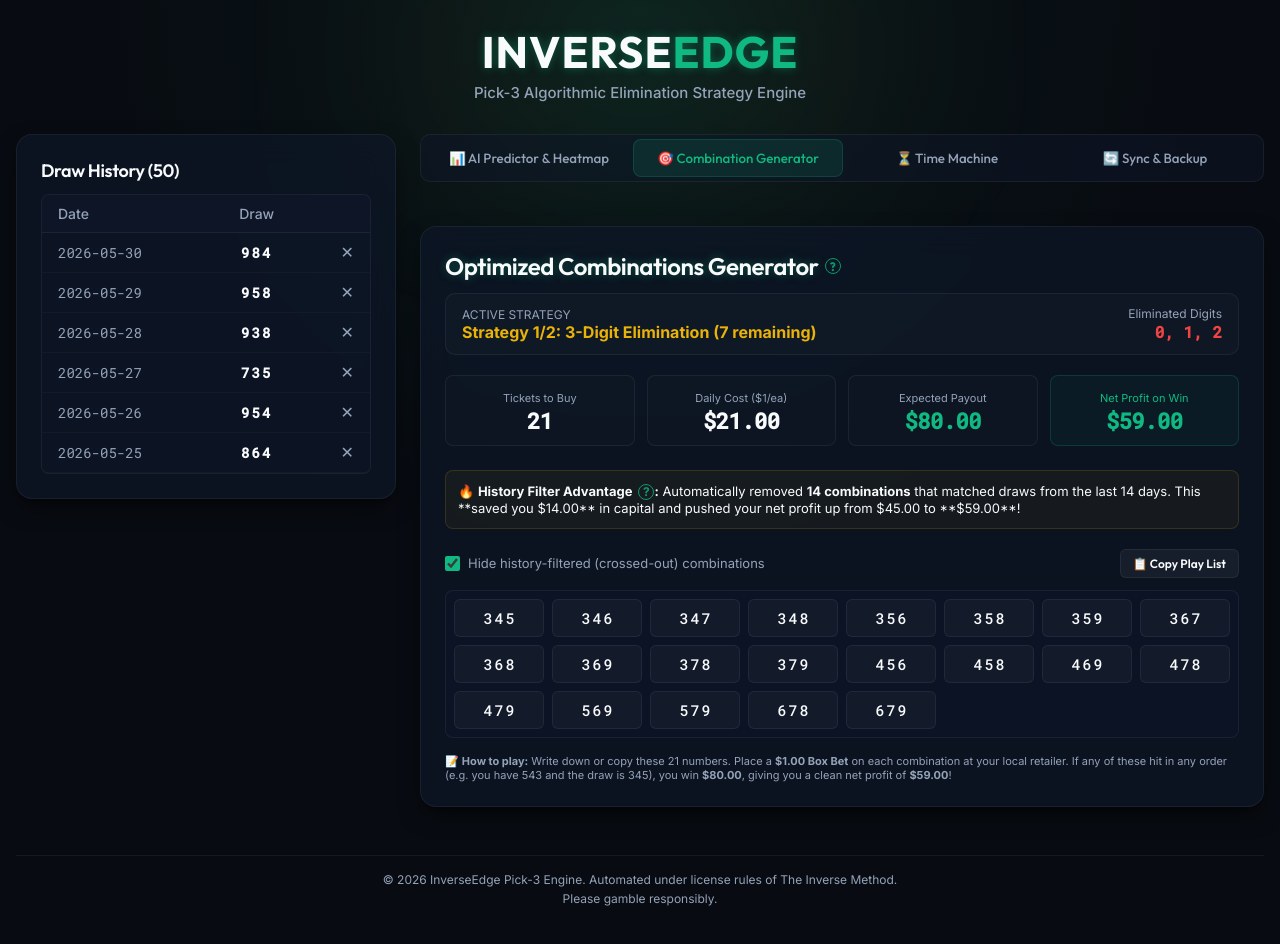
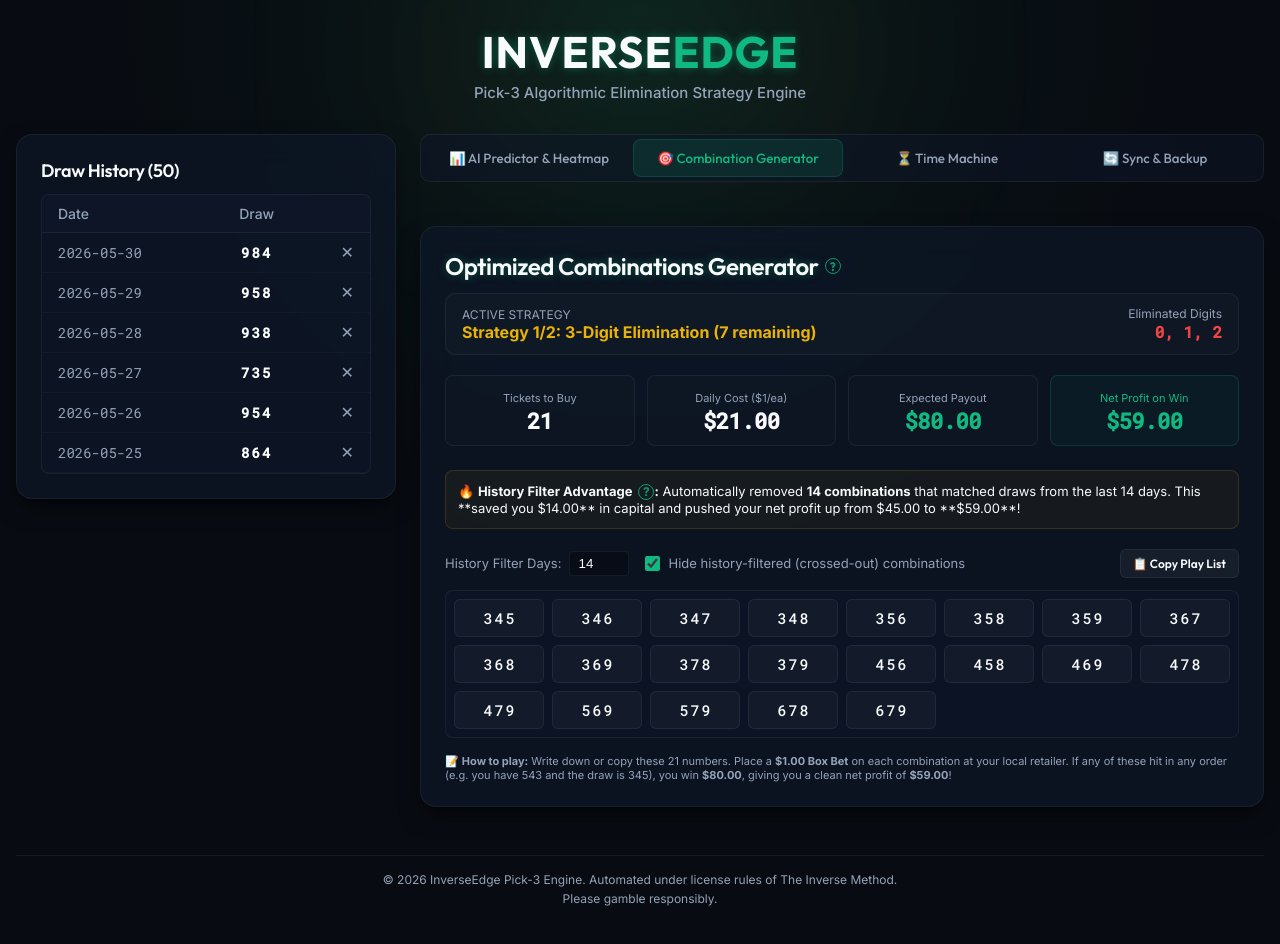
Before and after one commit to blendlytech/InverseEdge, a React (Vite) app: page / in a window 1280 px wide. Both pictures are taken after a click on the button "🎯 Combination Generator". Built offline with nearby package versions, Linux system fonts and the light colour scheme; no server answers; the database is empty.

Commit message:
feat: initialize application structure with core PlayGenerator, Analytics, and Backtest UI components

```diff
--- a/src/App.jsx
+++ b/src/App.jsx
@@ -70,6 +70,11 @@ export default function App() {
     return saved ? JSON.parse(saved) : [0, 1, 2]; // Default matches Strategy 1 recommendation
   });
 
+  const [historyFilterDays, setHistoryFilterDays] = useState(() => {
+    const saved = localStorage.getItem('inverse_edge_history_days');
+    return saved ? parseInt(saved, 10) : 14;
+  });
+
   // Load active right-side panel tab ('heatmap', 'playgen', 'sync')
   const [activeTab, setActiveTab] = useState('heatmap');
 
@@ -102,6 +107,10 @@ export default function App() {
   useEffect(() => {
     localStorage.setItem('inverse_edge_eliminations', JSON.stringify(eliminatedDigits));
   }, [eliminatedDigits]);
+
+  useEffect(() => {
+    localStorage.setItem('inverse_edge_history_days', historyFilterDays);
+  }, [historyFilterDays]);
 
   // App handlers
 
@@ -211,11 +220,16 @@ export default function App() {
             <PlayGeneratorPanel
               draws={draws}
               eliminatedDigits={eliminatedDigits}
+              historyFilterDays={historyFilterDays}
+              setHistoryFilterDays={setHistoryFilterDays}
             />
           )}
 
           {activeTab === 'backtest' && (
-            <BacktestPanel draws={draws} />
+            <BacktestPanel
+              draws={draws}
+              initialHistoryFilterDays={historyFilterDays}
+            />
           )}
 
           {activeTab === 'sync' && (
--- a/src/components/AnalyticsPanel.jsx
+++ b/src/components/AnalyticsPanel.jsx
@@ -8,7 +8,17 @@ const HelpIcon = () => (
 );
 
 export default function AnalyticsPanel({ draws, eliminatedDigits, onToggleElimination, onSetEliminations }) {
+  const [lookbackType, setLookbackType] = React.useState('count'); // 'count' or 'date'
   const [lookbackCount, setLookbackCount] = React.useState(50);
+  const [startDate, setStartDate] = React.useState(() => {
+    // Default to 14 days ago
+    const d = new Date();
+    d.setDate(d.getDate() - 14);
+    return d.toISOString().split('T')[0];
+  });
+  const [endDate, setEndDate] = React.useState(() => {
+    return new Date().toISOString().split('T')[0];
+  });
   const [drawFilter, setDrawFilter] = React.useState('All');
 
   // Filter draws by Midday/Evening
@@ -21,8 +31,20 @@ export default function AnalyticsPanel({ draws, eliminatedDigits, onToggleElimin
   const maxDraws = filteredDraws.length;
   const validLookback = Math.min(Math.max(1, lookbackCount || 1), maxDraws > 0 ? maxDraws : 50);
 
-  // Extract just the draw strings for calculations, sliced by the lookback window
-  const drawStrings = filteredDraws.slice(0, validLookback).map(d => d.draw);
+  // Extract just the draws for calculations, based on lookback type
+  let activeDraws = [];
+  if (lookbackType === 'count') {
+    activeDraws = filteredDraws.slice(0, validLookback);
+  } else {
+    activeDraws = filteredDraws.filter(d => {
+      const dateStr = d.date.split(' ')[0];
+      if (startDate && dateStr < startDate) return false;
+      if (endDate && dateStr > endDate) return false;
+      return true;
+    });
+  }
+
+  const drawStrings = activeDraws.map(d => d.draw);
 
   // Calculate analytics
   const frequencies = calculateFrequencies(drawStrings);
@@ -36,7 +58,7 @@ export default function AnalyticsPanel({ draws, eliminatedDigits, onToggleElimin
   const doubleFrequencies = {};
   const tripleFrequencies = {};
 
-  filteredDraws.slice(0, validLookback).forEach(d => {
+  activeDraws.forEach(d => {
     const draw = d.draw;
     if (draw && draw.length === 3) {
       if (draw[0] === draw[1] && draw[1] === draw[2]) {
@@ -96,21 +118,55 @@ export default function AnalyticsPanel({ draws, eliminatedDigits, onToggleElimin
         </div>
       </div>
 
-      <p style={{ fontSize: '14px', color: 'var(--text-muted)', marginBottom: '20px', display: 'flex', alignItems: 'center', gap: '8px', flexWrap: 'wrap' }}>
-        Analyzing occurrences over your last
+      <div style={{ display: 'flex', alignItems: 'center', gap: '12px', marginBottom: '20px', flexWrap: 'wrap', background: 'rgba(255,255,255,0.02)', padding: '12px', borderRadius: '8px', border: '1px solid var(--border-color)' }}>
+        <div style={{ display: 'flex', alignItems: 'center', gap: '8px' }}>
+          <span style={{ fontSize: '13px', color: 'var(--text-muted)' }}>Analyze by:</span>
+          <select
+            value={lookbackType}
+            onChange={(e) => setLookbackType(e.target.value)}
+            style={{ padding: '4px 8px', background: 'rgba(0,0,0,0.3)', border: '1px solid var(--border-color)', color: 'var(--text-main)', borderRadius: '4px', fontSize: '13px' }}
+          >
+            <option value="count">Recent Draws</option>
+            <option value="date">Date Range</option>
+          </select>
+        </div>
+
+        {lookbackType === 'count' ? (
+          <div style={{ display: 'flex', alignItems: 'center', gap: '8px', fontSize: '13px', color: 'var(--text-muted)' }}>
+            Last
             <input
               type="number"
               min="1"
               max={maxDraws > 0 ? maxDraws : 50}
               value={lookbackCount}
               onChange={(e) => setLookbackCount(Number(e.target.value))}
-          style={{ width: '60px', padding: '4px', background: 'rgba(255,255,255,0.05)', border: '1px solid var(--border-color)', color: 'var(--text-main)', borderRadius: '4px' }}
+              style={{ width: '60px', padding: '4px', background: 'rgba(0,0,0,0.3)', border: '1px solid var(--border-color)', color: 'var(--text-main)', borderRadius: '4px' }}
             />
-        drawings. {maxDraws > 0 && <span style={{fontSize: '12px', opacity: 0.7}}>(Max: {maxDraws})</span>}
-      </p>
+            drawings. {maxDraws > 0 && <span style={{fontSize: '11px', opacity: 0.7}}>(Max: {maxDraws})</span>}
+          </div>
+        ) : (
+          <div style={{ display: 'flex', alignItems: 'center', gap: '8px', fontSize: '13px', color: 'var(--text-muted)' }}>
+            From
+            <input
+              type="date"
+              value={startDate}
+              onChange={(e) => setStartDate(e.target.value)}
+              style={{ padding: '4px', background: 'rgba(0,0,0,0.3)', border: '1px solid var(--border-color)', color: 'var(--text-main)', borderRadius: '4px' }}
+            />
+            to
+            <input
+              type="date"
+              value={endDate}
+              onChange={(e) => setEndDate(e.target.value)}
+              style={{ padding: '4px', background: 'rgba(0,0,0,0.3)', border: '1px solid var(--border-color)', color: 'var(--text-main)', borderRadius: '4px' }}
+            />
+            <span style={{ fontSize: '11px', opacity: 0.7, marginLeft: '4px' }}>({activeDraws.length} draws found)</span>
+          </div>
+        )}
+      </div>
 
       {/* Visual Heatmap Chart */}
-      <TemperatureChart draws={filteredDraws} lookback={validLookback} />
+      <TemperatureChart draws={activeDraws} lookback={activeDraws.length} />
       <p style={{ fontSize: '11px', color: 'var(--text-muted)', textAlign: 'center', marginTop: '-16px', marginBottom: '24px', opacity: 0.8 }}>
         💡 <strong>Pro Tip:</strong> Click on any digit in the chart's legend above to instantly hide or isolate its timeline.
       </p>
--- a/src/components/BacktestPanel.jsx
+++ b/src/components/BacktestPanel.jsx
@@ -6,10 +6,11 @@ const HelpIcon = () => (
   <span style={{ cursor: 'help', color: 'var(--primary)', opacity: 0.8, fontSize: '12px', marginLeft: '6px', display: 'inline-flex', alignItems: 'center', justifyContent: 'center', width: '16px', height: '16px', border: '1px solid var(--primary)', borderRadius: '50%', fontWeight: 'bold' }}>?</span>
 );
 
-export default function BacktestPanel({ draws }) {
+export default function BacktestPanel({ draws, initialHistoryFilterDays = 14 }) {
   const [lookbackWindow, setLookbackWindow] = useState(50);
   const [elimCount, setElimCount] = useState(3);
   const [useHistoryFilter, setUseHistoryFilter] = useState(true);
+  const [historyFilterDays, setHistoryFilterDays] = useState(initialHistoryFilterDays);
   const [drawFilter, setDrawFilter] = useState('All');
   const [results, setResults] = useState(null);
 
@@ -28,6 +29,7 @@ export default function BacktestPanel({ draws }) {
       lookbackWindow,
       elimCount,
       useHistoryFilter,
+      historyFilterDays,
       wager: 1.00,
       payout: 80.00
     };
@@ -75,15 +77,30 @@ export default function BacktestPanel({ draws }) {
           </select>
         </div>
         <div className="input-group">
-          <label>14-Day History Filter</label>
+          <label>History Filter</label>
+          <div style={{ display: 'flex', gap: '8px' }}>
             <select
               className="custom-input"
+              style={{ flex: 1 }}
               value={useHistoryFilter ? 'yes' : 'no'}
               onChange={(e) => setUseHistoryFilter(e.target.value === 'yes')}
             >
               <option value="yes">Enabled</option>
               <option value="no">Disabled</option>
             </select>
+            {useHistoryFilter && (
+              <input
+                type="number"
+                className="custom-input"
+                style={{ width: '60px' }}
+                value={historyFilterDays}
+                onChange={(e) => setHistoryFilterDays(Number(e.target.value))}
+                min="0"
+                max="100"
+                title="Days to filter"
+              />
+            )}
+          </div>
         </div>
         <div className="input-group">
           <label>Draw Filter</label>
--- a/src/components/PlayGeneratorPanel.jsx
+++ b/src/components/PlayGeneratorPanel.jsx
@@ -12,7 +12,7 @@ const HelpIcon = () => (
   <span style={{ cursor: 'help', color: 'var(--primary)', opacity: 0.8, fontSize: '12px', marginLeft: '6px', display: 'inline-flex', alignItems: 'center', justifyContent: 'center', width: '16px', height: '16px', border: '1px solid var(--primary)', borderRadius: '50%', fontWeight: 'bold' }}>?</span>
 );
 
-export default function PlayGeneratorPanel({ draws, eliminatedDigits }) {
+export default function PlayGeneratorPanel({ draws, eliminatedDigits, historyFilterDays = 14, setHistoryFilterDays }) {
   const [showOnlyFiltered, setShowOnlyFiltered] = useState(true);
 
   // 1. Generate core 120 master list
@@ -24,14 +24,14 @@ export default function PlayGeneratorPanel({ draws, eliminatedDigits }) {
   // 3. Extract draw strings for the history filter
   const drawStrings = draws.map(d => d.draw);
 
-  // 4. Apply 14-day history filter
-  const filteredCombinations = applyHistoryFilter(baseCombinations, drawStrings);
+  // 4. Apply history filter
+  const filteredCombinations = applyHistoryFilter(baseCombinations, drawStrings, historyFilterDays);
 
   // Grab the list of drawings that caused exclusions for labeling
-  const last14DrawsStandardized = new Set(
+  const lastDrawsStandardized = new Set(
     drawStrings
       .filter(draw => !isDoubleOrTriple(draw))
-      .slice(0, 14)
+      .slice(0, historyFilterDays)
       .map(normalizeDraw)
   );
 
@@ -150,12 +150,28 @@ export default function PlayGeneratorPanel({ draws, eliminatedDigits }) {
               color: 'var(--text-main)',
               textAlign: 'left'
             }}>
-              🔥 <strong>History Filter Advantage<Tooltip text="Combinations drawn in the last 14 days are statistically unlikely to repeat so soon. We automatically filter them out to save you capital and increase your net profit."><HelpIcon /></Tooltip>:</strong> Automatically removed <strong>{filteredCount} combinations</strong> that matched draws from the last 14 days. This **saved you ${filteredCount.toFixed(2)}** in capital and pushed your net profit up from ${(expectedPayout - totalCombos).toFixed(2)} to **${netProfit.toFixed(2)}**!
+              🔥 <strong>History Filter Advantage<Tooltip text={`Combinations drawn in the last ${historyFilterDays} days are statistically unlikely to repeat so soon. We automatically filter them out to save you capital and increase your net profit.`}><HelpIcon /></Tooltip>:</strong> Automatically removed <strong>{filteredCount} combinations</strong> that matched draws from the last {historyFilterDays} days. This **saved you ${filteredCount.toFixed(2)}** in capital and pushed your net profit up from ${(expectedPayout - totalCombos).toFixed(2)} to **${netProfit.toFixed(2)}**!
             </div>
           )}
 
           {/* Combinations listing controls */}
-          <div style={{ display: 'flex', justifyContent: 'space-between', alignItems: 'center', marginBottom: '12px' }}>
+          <div style={{ display: 'flex', flexWrap: 'wrap', gap: '12px', justifyContent: 'space-between', alignItems: 'center', marginBottom: '12px' }}>
+            <div style={{ display: 'flex', gap: '16px', alignItems: 'center', flexWrap: 'wrap' }}>
+              <label style={{ display: 'flex', alignItems: 'center', gap: '8px', fontSize: '13px', color: 'var(--text-muted)' }}>
+                History Filter Days:
+                <input
+                  type="number"
+                  min="0"
+                  max="100"
+                  value={historyFilterDays}
+                  onChange={(e) => {
+                    const val = parseInt(e.target.value, 10);
+                    if (!isNaN(val)) setHistoryFilterDays(val);
+                  }}
+                  style={{ width: '60px', background: 'rgba(0,0,0,0.3)', border: '1px solid var(--border-color)', color: 'var(--text-main)', borderRadius: '4px', padding: '4px 8px' }}
+                />
+              </label>
+
               <label style={{ display: 'flex', alignItems: 'center', gap: '8px', fontSize: '13px', color: 'var(--text-muted)', cursor: 'pointer' }}>
                 <input
                   type="checkbox"
@@ -165,6 +181,7 @@ export default function PlayGeneratorPanel({ draws, eliminatedDigits }) {
                 />
                 Hide history-filtered (crossed-out) combinations
               </label>
+            </div>
 
             <button onClick={handleCopy} className="btn btn-secondary btn-small" style={{ fontSize: '12px', padding: '6px 12px' }}>
               📋 Copy Play List
@@ -174,7 +191,7 @@ export default function PlayGeneratorPanel({ draws, eliminatedDigits }) {
           {/* Combinations list */}
           <div className="comb-list-container">
             {baseCombinations.map((comb) => {
-              const isFiltered = last14DrawsStandardized.has(comb);
+              const isFiltered = lastDrawsStandardized.has(comb);
               if (isFiltered && showOnlyFiltered) return null;
 
               return (
```
Lines whose indentation alone changed are shown as unchanged.
